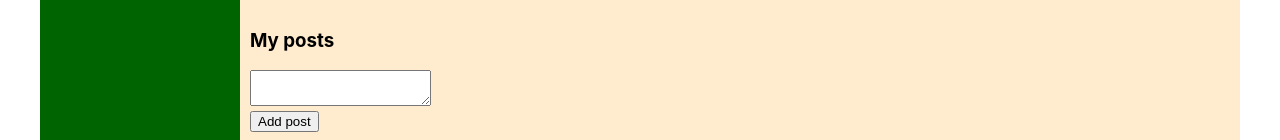
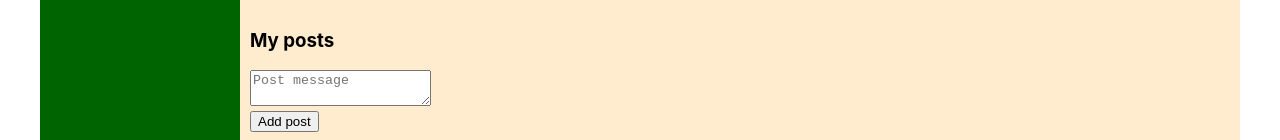
Before and after one commit to EsenTuki/social-network, a React (Create React App) app: page /profile/1 in a window 1280 px wide. Shown: the part 264-404 px from the top of the page. Built offline with nearby package versions, Linux system fonts and the light colour scheme; no server answers; grey boxes are pictures that could not be loaded.

Commit message:
validate all forms

```diff
--- /dev/null
+++ b/src/components/Dialogs/AddMessageForm/AddMessageForm.jsx
@@ -0,0 +1,22 @@
+import { Field, reduxForm } from "redux-form"
+import { maxLengthCreator, required } from "../../../utils/validators/validatos"
+import { Textarea } from "../../common/FormControls/FormsControls"
+
+const maxLength50 = maxLengthCreator(50)
+
+const AddMessageForm = (props) => {
+    return (
+        <form onSubmit={props.handleSubmit}>
+            <div>
+                <Field component={Textarea}
+                validate={[required, maxLength50]}
+                name="newMessageBody" placeholder="Enter your message"/>
+            </div>
+            <div>
+                <button>Send</button>
+            </div>
+        </form>
+    )
+}
+
+export default reduxForm({form:"dialogAddMessageForm"})(AddMessageForm)
--- a/src/components/Dialogs/Dialogs.jsx
+++ b/src/components/Dialogs/Dialogs.jsx
@@ -4,6 +4,7 @@
 import Message from './Message/Message'
 import { Navigate } from 'react-router-dom'
 import { Field, reduxForm } from "redux-form";
+import AddMessageForm from "./AddMessageForm/AddMessageForm";
 
 const Dialogs = (props) => {
     let state = props.dialogsPage
@@ -25,28 +26,10 @@
             </div>
             <div className={s.messages}>
                 <div>{messagesElements}</div>
-                <AddMessageFormRedux onSubmit={addNewMessage}/>
+                <AddMessageForm onSubmit={addNewMessage}/>
             </div>
         </div>
     )
 }
 
-const AddMessageForm = (props) => {
-    return (
-        <form onSubmit={props.handleSubmit}>
-            <div>
-                <Field component="textarea" name="newMessageBody" placeholder="Enter your message"/>
-                {/* <textarea
-                value={newMessageBody}
-                placeholder="Enter your message"
-                onChange={onNewMessageChange}
-            ></textarea> */}
-            </div>
-            <div><button>Send</button></div>
-        </form>
-    )
-}
-
-const AddMessageFormRedux = reduxForm({form:"dialogAddMessageForm"})(AddMessageForm)
-
 export default Dialogs;
--- a/src/components/Login/Login.jsx
+++ b/src/components/Login/Login.jsx
@@ -1,15 +1,17 @@
 import React from "react"
 import { Field, reduxForm } from "redux-form"
+import { required } from "../../utils/validators/validatos"
+import { Input } from "../common/FormControls/FormsControls"
 
 const Login = (props) => {
 
-    const onSugmit=(formData)=>{
+    const onSugmit = (formData) => {
         console.log(formData)
     }
 
     return <div>
         <h1>Login</h1>
-        <LoginReduxForm onSubmit={onSugmit}/>
+        <LoginReduxForm onSubmit={onSugmit} />
     </div>
 }
 
@@ -17,13 +19,17 @@
     return (
         <form onSubmit={props.handleSubmit}>
             <div>
-                <Field placeholder="Login" name={"login"} component={"input"} />
+                <Field placeholder="Login" name={"login"}
+                    validate={[required]}
+                    component={Input} />
             </div>
             <div>
-                <Field placeholder="Password" name={"password"} component={"input"} />
+                <Field placeholder="Password" name={"password"}
+                    validate={[required]}
+                    component={Input} />
             </div>
             <div>
-                <Field type="checkbox" name={"rememberMe"} component={"input"} /> remember me
+                <Field type="checkbox" name={"rememberMe"} component={Input} /> remember me
             </div>
             <div>
                 <button>Login</button>
--- a/src/components/Profile/MyPosts/MyPosts.jsx
+++ b/src/components/Profile/MyPosts/MyPosts.jsx
@@ -1,5 +1,7 @@
 import React from "react";
 import { Field, reduxForm } from "redux-form";
+import { maxLengthCreator, required } from "../../../utils/validators/validatos";
+import { Textarea } from "../../common/FormControls/FormsControls";
 import s from './MyPosts.module.css'
 import Post from "./Post/Post";
 
@@ -14,7 +16,7 @@
     return (
         <div className={s.postsBlock}>
             <h3>My posts</h3>
-            <AddNewPostFormRedux onSubmit={onAddPost}/>
+            <AddNewPostFormRedux onSubmit={onAddPost} />
             <div className={s.posts}>
                 {postsElements}
             </div>
@@ -22,11 +24,13 @@
     )
 }
 
+const maxLength10 = maxLengthCreator(10)
+
 const AddNewPostForm = (props) => {
     return (
         <form onSubmit={props.handleSubmit}>
             <div>
-                <Field name="newPostText" component="textarea"/>
+                <Field name="newPostText" component={Textarea} validate={[required, maxLength10]} placeholder="Post message"/>
             </div>
             <div>
                 <button >Add post</button>
@@ -35,6 +39,6 @@
     )
 }
 
-let AddNewPostFormRedux = reduxForm({form:'ProfileAddNewPostForm'})(AddNewPostForm)
+let AddNewPostFormRedux = reduxForm({ form: 'ProfileAddNewPostForm' })(AddNewPostForm)
 
 export default MyPosts
--- /dev/null
+++ b/src/components/common/FormControls/FormsControls.js
@@ -0,0 +1,24 @@
+import React from "react"
+import styles from "./FormsControls.module.css"
+
+const FormControl = ({ input, meta, child, ...props }) => {
+    const hasError = meta.touched && meta.error
+    return (
+        <div className={styles.formControl + " " + (hasError ? styles.error : "")}>
+            <div>
+                {props.children}
+            </div>
+            {hasError && <span>{meta.error}</span>}
+        </div>
+    )
+}
+
+export const Textarea = (props) => {
+    const {input, meta, child, ...restProps} = props
+    return <FormControl {...props}><textarea {...input} {...restProps} /></FormControl>
+}
+
+export const Input = (props) => {
+    const {input, meta, child, ...restProps} = props
+    return <FormControl {...props}><input {...input} {...restProps} /></FormControl>
+}
--- /dev/null
+++ b/src/components/common/FormControls/FormsControls.module.css
@@ -0,0 +1,10 @@
+.formControl.error input,
+.formControl.error textarea
+{
+    border: 1px solid red;
+}
+
+.formControl.error span
+{
+    color: red;
+}
--- /dev/null
+++ b/src/utils/validators/validatos.js
@@ -0,0 +1,10 @@
+export const required = value => {
+    if(value) return undefined
+
+    return 'Field is required'
+}
+
+export const maxLengthCreator = (maxLength) => (value) => {
+    if(value.length > maxLength) return `Max length is ${maxLength} symbols`
+    return undefined
+}
```
